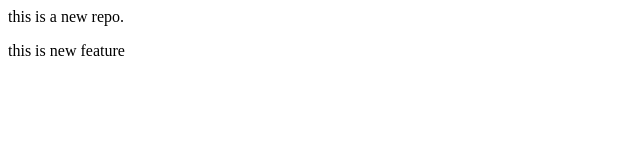
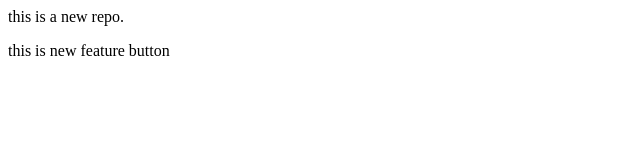
Before and after one commit to s21-selva/localrepo, a plain HTML site: page index.html in a window 1280 px wide. Shown: the full height of the page, 0-640 px from the left. Drawn offline with Linux system fonts and the light colour scheme.

Commit message:
add button

```diff
--- a/index.html
+++ b/index.html
@@ -1,2 +1,2 @@
 <p>this is a new repo.</p>
-<p>this is new feature</p>
+<p>this is new feature button</p>
```
